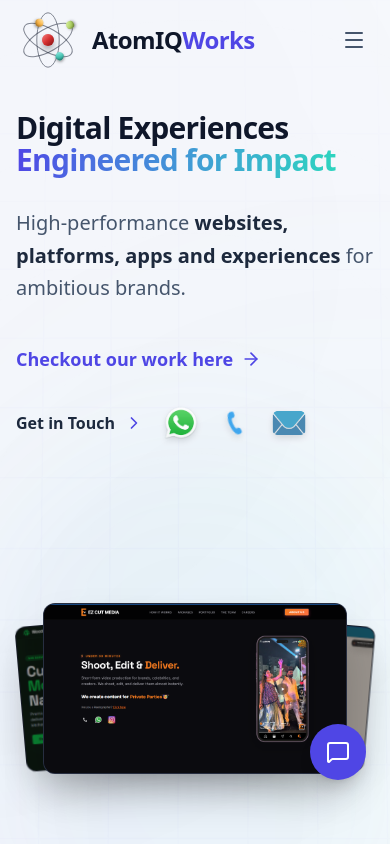
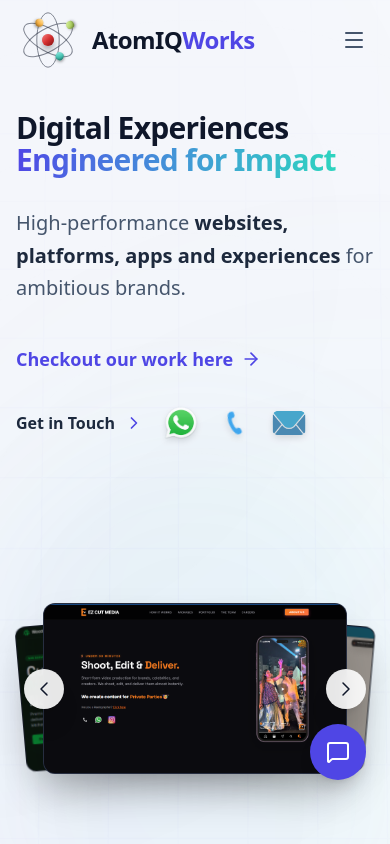
Before and after one commit to krishnachandra/atomiqworks, a Next.js app: page / in a window 390 px wide. Shown: the top 844 px of the page. Built offline with nearby package versions, Linux system fonts and the light colour scheme.

Commit message:
Make expertise list items non-clickable

```diff
--- a/src/components/layout/Footer.tsx
+++ b/src/components/layout/Footer.tsx
@@ -74,7 +74,7 @@ export function Footer() {
                     <ul className="space-y-4">
                         {sections.expertise.map((item) => (
                             <li key={item}>
-                                <Link href="/#capabilities" className="text-gray-400 hover:text-white text-sm transition-colors hover:translate-x-1 inline-block duration-200">{item}</Link>
+                                <span className="text-gray-400 text-sm">{item}</span>
                             </li>
                         ))}
                     </ul>
--- a/src/components/ui/CoverflowCarousel.tsx
+++ b/src/components/ui/CoverflowCarousel.tsx
@@ -143,20 +143,20 @@ export const CoverflowCarousel = () => {
                 onTouchEnd={handleTouchEnd}
             >
 
-                {/* Navigation Arrows (Hidden on Mobile for cleaner look, swipe enabled) */}
-                <div className="hidden md:flex absolute inset-0 items-center justify-center pointer-events-none z-[60]">
-                    <div className="w-[850px] flex justify-between px-4">
+                {/* Navigation Arrows */}
+                <div className="absolute inset-0 flex items-center justify-center pointer-events-none z-[60]">
+                    <div className="w-full max-w-[850px] flex justify-between px-2 md:px-4">
                         <button
                             onClick={prevSlide}
-                            className="w-12 h-12 bg-white/90 backdrop-blur-sm rounded-full flex items-center justify-center shadow-xl hover:scale-105 transition-transform pointer-events-auto text-brand-dark"
+                            className="w-10 h-10 md:w-12 md:h-12 bg-white/90 backdrop-blur-sm rounded-full flex items-center justify-center shadow-xl hover:scale-105 transition-transform pointer-events-auto text-brand-dark"
                         >
-                            <ChevronLeft className="w-8 h-8" strokeWidth={1.5} />
+                            <ChevronLeft className="w-6 h-6 md:w-8 md:h-8" strokeWidth={1.5} />
                         </button>
                         <button
                             onClick={nextSlide}
-                            className="w-12 h-12 bg-white/90 backdrop-blur-sm rounded-full flex items-center justify-center shadow-xl hover:scale-105 transition-transform pointer-events-auto text-brand-dark"
+                            className="w-10 h-10 md:w-12 md:h-12 bg-white/90 backdrop-blur-sm rounded-full flex items-center justify-center shadow-xl hover:scale-105 transition-transform pointer-events-auto text-brand-dark"
                         >
-                            <ChevronRight className="w-8 h-8" strokeWidth={1.5} />
+                            <ChevronRight className="w-6 h-6 md:w-8 md:h-8" strokeWidth={1.5} />
                         </button>
                     </div>
                 </div>
```
